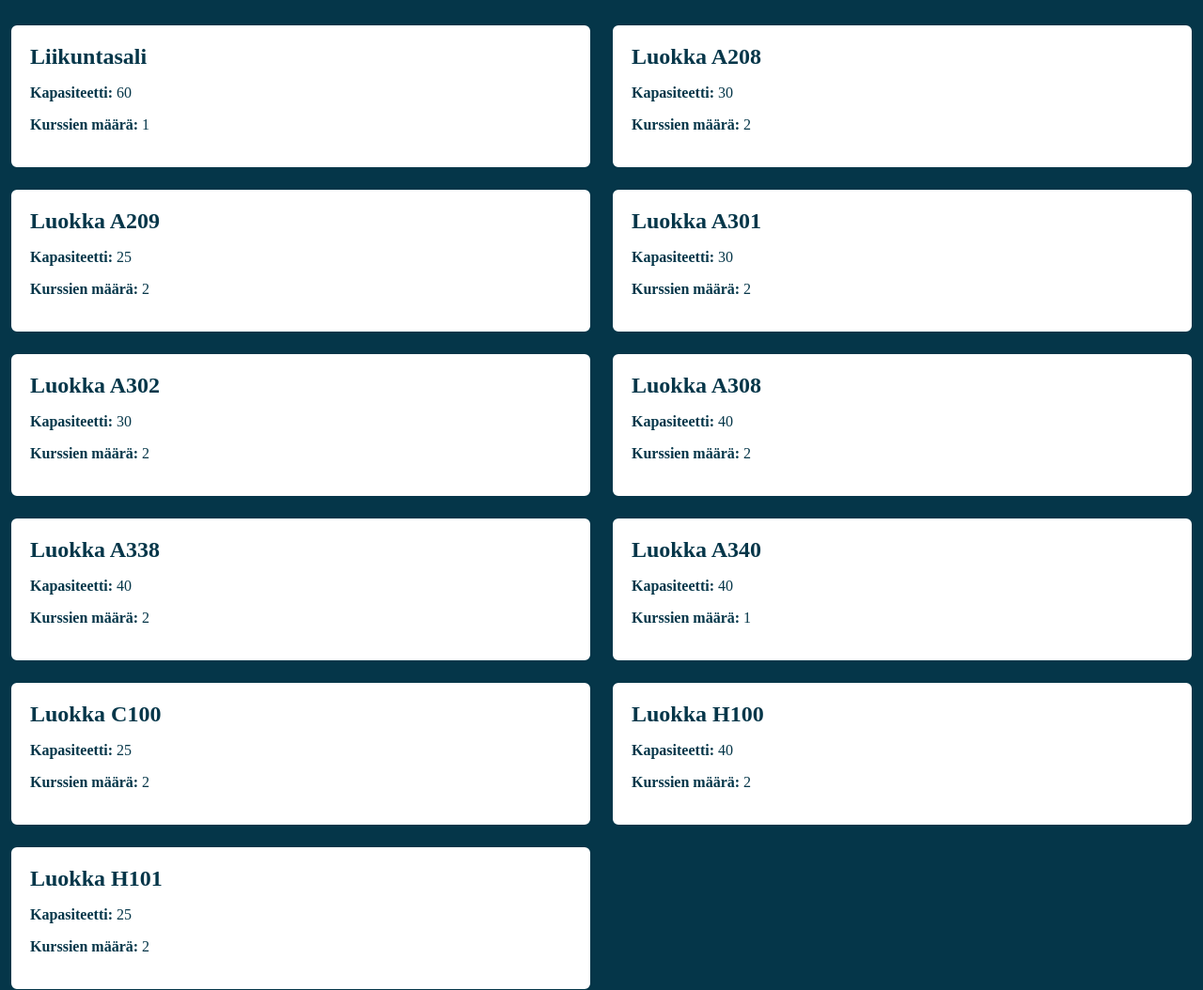
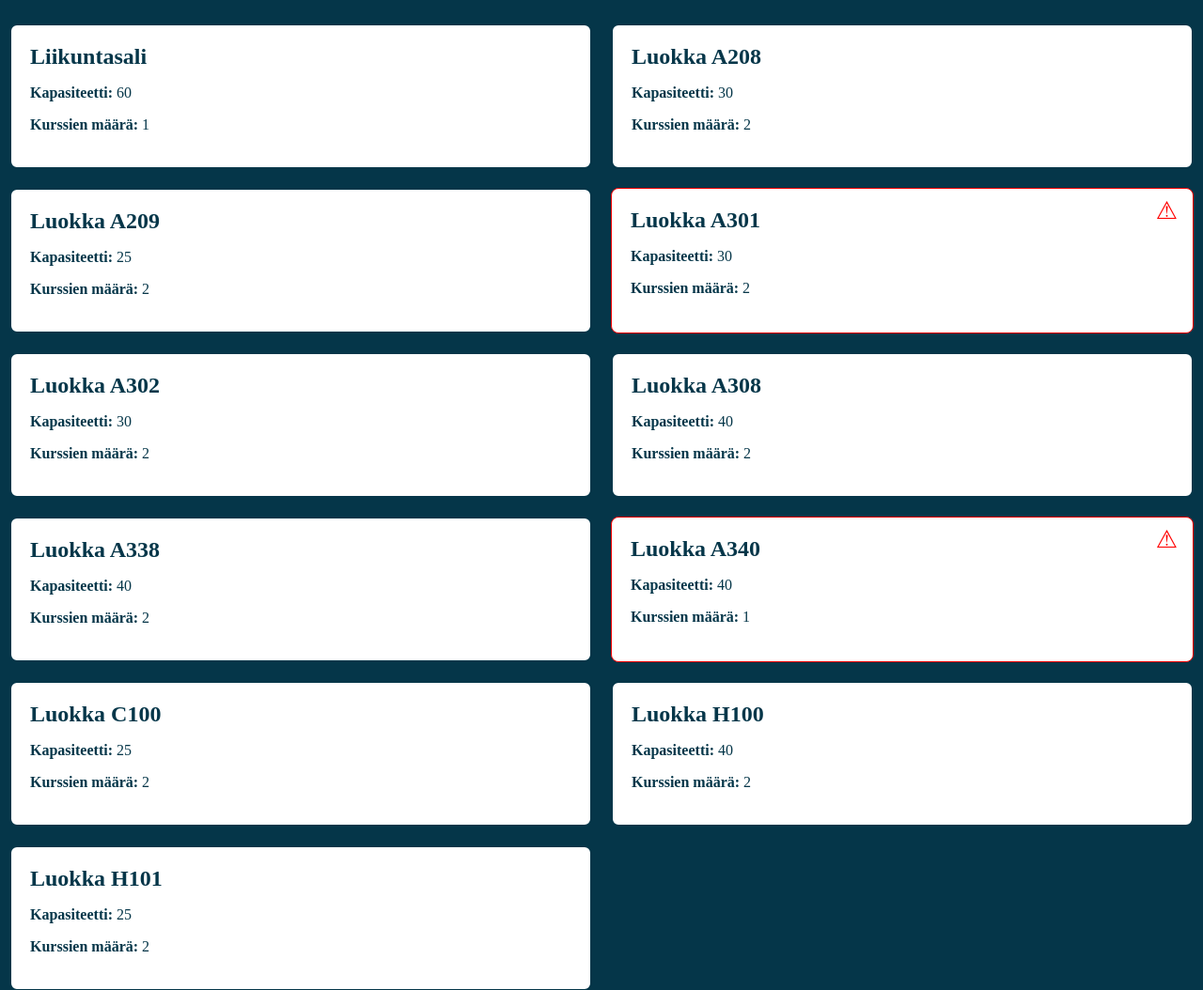
Before and after one commit to Autsku/Projekti, a PHP site: page /tilat.php in a window 1280 px wide. Shown: the part 165-1219 px from the top of the page at 94% size. Run offline with PHP 8.4, Linux system fonts and the light colour scheme; data comes from the database, SQL or seed files in the repository.

Commit message:
Tilat hätä ilmoitus

```diff
--- a/Projekti/Koodi/Styles/styles.css
+++ b/Projekti/Koodi/Styles/styles.css
@@ -274,12 +274,6 @@ table, th, td {
     color: white;
 }
 
-.warning {
-    color: red;
-    font-weight: bold;
-    margin-left: 8px;
-}
-
 @media (max-width: 768px) {
     .tilat-container {
         grid-template-columns: 1fr;
@@ -515,3 +509,22 @@ table, th, td {
 .search-container button:hover {
     background-color: rgb(0, 40, 60);
 }
+
+.warning-box {
+    border: 1px solid red;
+    position: relative;
+}
+
+.warning-triangle {
+    color: red;
+    font-size: 26px;
+    position: absolute;
+    top: 8px;
+    right: 16px;
+}
+
+.warning {
+    color: red;
+    font-weight: bold;
+    margin-left: 8px;
+}
--- a/Projekti/Koodi/tilat.php
+++ b/Projekti/Koodi/tilat.php
@@ -64,9 +64,24 @@ $tilat = $stmt->fetchAll(PDO::FETCH_ASSOC);
             $stmt2->execute([$tila['Tunnus']]);
             $kurssit = $stmt2->fetchAll(PDO::FETCH_ASSOC);
             $kurssien_maara = count($kurssit);
+
+            // Tarkistetaan, ylittääkö joku kurssi kapasiteetin
+            $ylittaaKapasiteetin = false;
+            foreach ($kurssit as $kurssi) {
+                $stmt3 = $yhteys->prepare("SELECT COUNT(*) AS osallistujia FROM kurssikirjautuminen WHERE Kurssi = ?");
+                $stmt3->execute([$kurssi['Tunnus']]);
+                $osallistujat = $stmt3->fetch(PDO::FETCH_ASSOC)['osallistujia'];
+                if ($osallistujat > $tila['Kapasiteetti']) {
+                    $ylittaaKapasiteetin = true;
+                    break; // riittää, että yksi kurssi ylittää kapasiteetin
+                }
+            }
             ?>
 
-            <div class="tila-box" onclick="toggleTila('tila_<?= $tila['Tunnus'] ?>')">
+            <div class="tila-box <?= $ylittaaKapasiteetin ? 'warning-box' : '' ?>" onclick="toggleTila('tila_<?= $tila['Tunnus'] ?>')">
+                <?php if ($ylittaaKapasiteetin): ?>
+                    <div class="warning-triangle" title="Ylittää kapasiteetin">&#9888;</div>
+                <?php endif; ?>
                 <div class="tila-nimi"><?= htmlspecialchars($tila['Nimi']) ?></div>
                 <p><strong>Kapasiteetti:</strong> <?= htmlspecialchars($tila['Kapasiteetti']) ?></p>
                 <p><strong>Kurssien määrä:</strong> <?= $kurssien_maara ?></p>
```
